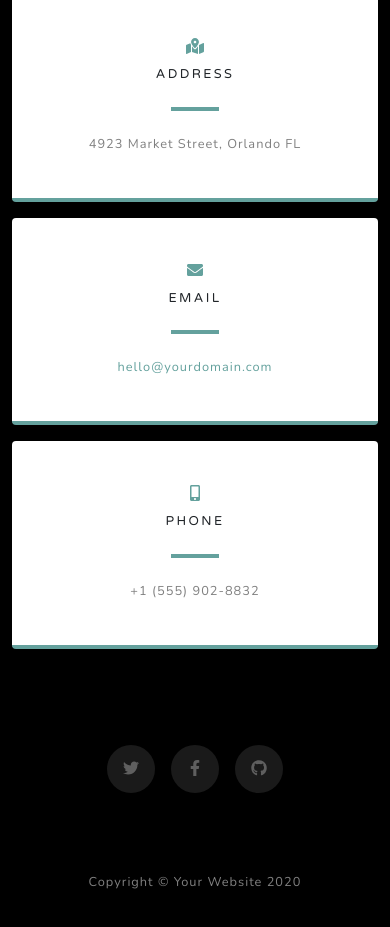
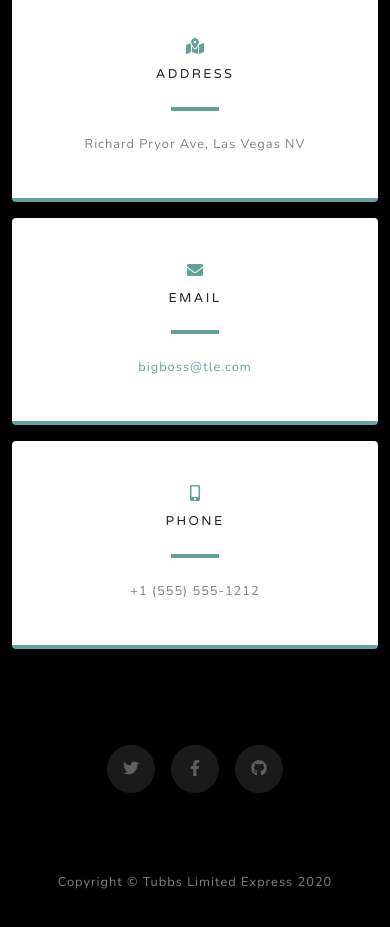
Before and after one commit to csharpspecialist/transpo, a plain HTML site: page zzWorking/transpo/index.html in a window 390 px wide. Shown: the part 761-1688 px from the top of the page. Drawn offline with nearby package versions, Linux system fonts and the light colour scheme.

Commit message:
revision of address,email and phone

```diff
--- a/zzWorking/transpo/index.html
+++ b/zzWorking/transpo/index.html
@@ -44,101 +44,6 @@
             </div>
         </header>
 
-
-
-        <!-- About-->
-
-        <!--
-        <section class="about-section text-center" id="about">
-            <div class="container">
-                <div class="row">
-                    <div class="col-lg-8 mx-auto">
-                        <h2 class="text-white mb-4">Built with Bootstrap 4</h2>
-                        <p class="text-white-50">
-                            Grayscale is a free Bootstrap theme created by Start Bootstrap. It can be yours right now, simply download the template on
-                            <a href="https://startbootstrap.com/template-overviews/grayscale/">the preview page</a>
-                            . The theme is open source, and you can use it for any purpose, personal or commercial.
-                        </p>
-                    </div>
-                </div>
-                <img class="img-fluid" src="assets/img/ipad.png" alt="" />
-            </div>
-        </section>
- -->
-
-
-        <!-- Projects-->
-
-        <!-- <section class="projects-section bg-light" id="projects">
-            <div class="container">
-
-
-                <div class="row align-items-center no-gutters mb-4 mb-lg-5">
-                    <div class="col-xl-8 col-lg-7"><img class="img-fluid mb-3 mb-lg-0" src="assets/img/bg-masthead.jpg" alt="" /></div>
-                    <div class="col-xl-4 col-lg-5">
-                        <div class="featured-text text-center text-lg-left">
-                            <h4>Shoreline</h4>
-                            <p class="text-black-50 mb-0">Grayscale is open source and MIT licensed. This means you can use it for any project - even commercial projects! Download it, customize it, and publish your website!</p>
-                        </div>
-                    </div>
-                </div> -->
-
-                <!-- Project One Row-->
-
-                <!-- <div class="row justify-content-center no-gutters mb-5 mb-lg-0">
-                    <div class="col-lg-6"><img class="img-fluid" src="assets/img/demo-image-01.jpg" alt="" /></div>
-                    <div class="col-lg-6">
-                        <div class="bg-black text-center h-100 project">
-                            <div class="d-flex h-100">
-                                <div class="project-text w-100 my-auto text-center text-lg-left">
-                                    <h4 class="text-white">Misty</h4>
-                                    <p class="mb-0 text-white-50">An example of where you can put an image of a project, or anything else, along with a description.</p>
-                                    <hr class="d-none d-lg-block mb-0 ml-0" />
-                                </div>
-                            </div>
-                        </div>
-                    </div>
-                </div> -->
-                <!-- Project Two Row-->
-
-                <!--
-                <div class="row justify-content-center no-gutters">
-                    <div class="col-lg-6"><img class="img-fluid" src="assets/img/demo-image-02.jpg" alt="" /></div>
-                    <div class="col-lg-6 order-lg-first">
-                        <div class="bg-black text-center h-100 project">
-                            <div class="d-flex h-100">
-                                <div class="project-text w-100 my-auto text-center text-lg-right">
-                                    <h4 class="text-white">Mountains</h4>
-                                    <p class="mb-0 text-white-50">Another example of a project with its respective description. These sections work well responsively as well, try this theme on a small screen!</p>
-                                    <hr class="d-none d-lg-block mb-0 mr-0" />
-                                </div>
-                            </div>
-                        </div>
-                    </div>
-                </div>
-            </div>
-        </section> -->
-
-        <!-- Signup-->
-
-
-        <!-- <section class="signup-section" id="signup">
-            <div class="container">
-                <div class="row">
-                    <div class="col-md-10 col-lg-8 mx-auto text-center">
-                        <i class="far fa-paper-plane fa-2x mb-2 text-white"></i>
-                        <h2 class="text-white mb-5">Subscribe to receive updates!</h2>
-                        <form class="form-inline d-flex">
-                            <input class="form-control flex-fill mr-0 mr-sm-2 mb-3 mb-sm-0" id="inputEmail" type="email" placeholder="Enter email address..." />
-                            <button class="btn btn-primary mx-auto" type="submit">Subscribe</button>
-                        </form>
-                    </div>
-                </div>
-            </div>
-        </section> -->
-
-
-
         <!-- Contact-->
         <section class="contact-section bg-black">
             <div class="container">
@@ -149,7 +54,7 @@
                                 <i class="fas fa-map-marked-alt text-primary mb-2"></i>
                                 <h4 class="text-uppercase m-0">Address</h4>
                                 <hr class="my-4" />
-                                <div class="small text-black-50">4923 Market Street, Orlando FL</div>
+                                <div class="small text-black-50"> Richard Pryor Ave, Las Vegas NV</div>
                             </div>
                         </div>
                     </div>
@@ -159,7 +64,7 @@
                                 <i class="fas fa-envelope text-primary mb-2"></i>
                                 <h4 class="text-uppercase m-0">Email</h4>
                                 <hr class="my-4" />
-                                <div class="small text-black-50"><a href="#!">hello@yourdomain.com</a></div>
+                                <div class="small text-black-50"><a href="#!">bigboss@tle.com</a></div>
                             </div>
                         </div>
                     </div>
@@ -169,7 +74,7 @@
                                 <i class="fas fa-mobile-alt text-primary mb-2"></i>
                                 <h4 class="text-uppercase m-0">Phone</h4>
                                 <hr class="my-4" />
-                                <div class="small text-black-50">+1 (555) 902-8832</div>
+                                <div class="small text-black-50">+1 (555) 555-1212</div>
                             </div>
                         </div>
                     </div>
@@ -182,7 +87,7 @@
             </div>
         </section>
         <!-- Footer-->
-        <footer class="footer bg-black small text-center text-white-50"><div class="container">Copyright © Your Website 2020</div></footer>
+        <footer class="footer bg-black small text-center text-white-50"><div class="container">Copyright © Tubbs Limited Express 2020</div></footer>
         <!-- Bootstrap core JS-->
         <script src="https://cdnjs.cloudflare.com/ajax/libs/jquery/3.5.1/jquery.min.js"></script>
         <script src="https://stackpath.bootstrapcdn.com/bootstrap/4.5.0/js/bootstrap.bundle.min.js"></script>
```
